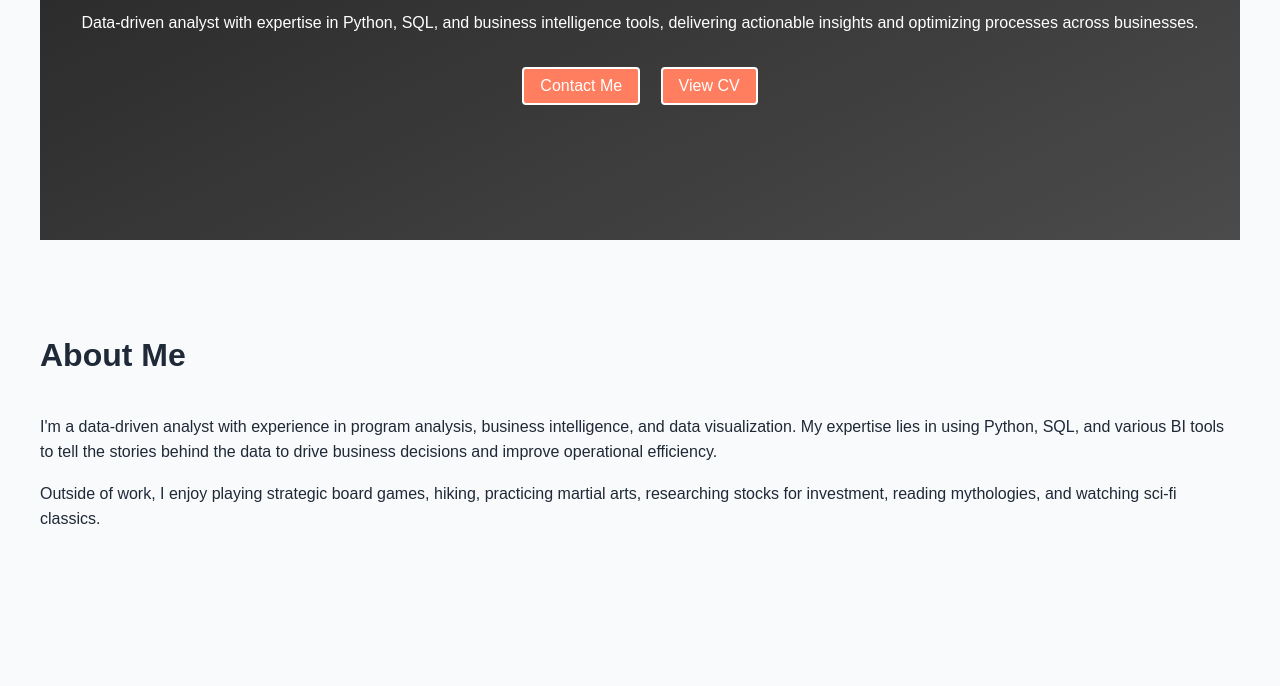
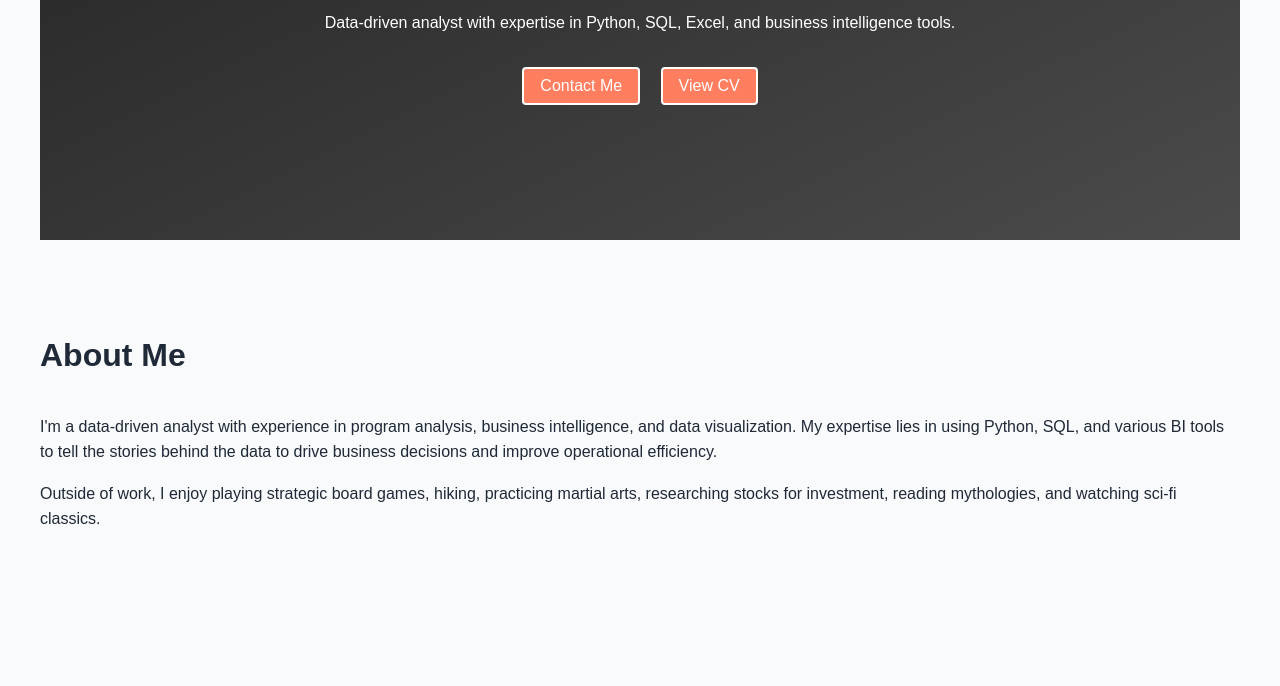
Before and after one commit to Kayng2901/grand-portfolio, a plain HTML site: page index.html in a window 1280 px wide. Shown: the part 414-1100 px from the top of the page. Drawn offline with nearby package versions, Linux system fonts and the light colour scheme.

Commit message:
Update index.html

```diff
--- a/index.html
+++ b/index.html
@@ -26,7 +26,7 @@
             <section class="hero">
                 <img src="Professional_Pic.JPG" alt="Kim Nguyen" class="profile-pic">
                 <h1>Kim Nguyen</h1>
-                <p>Data-driven analyst with expertise in Python, SQL, and business intelligence tools, delivering actionable insights and optimizing processes across businesses.</p>
+                <p>Data-driven analyst with expertise in Python, SQL, Excel, and business intelligence tools.</p>
                 <div class="cta-buttons">
                     <button class="btn btn-secondary">
                         <a href="mailto:nguyengiakhiem@gmail.com" style="color: inherit; text-decoration: none;">
```
